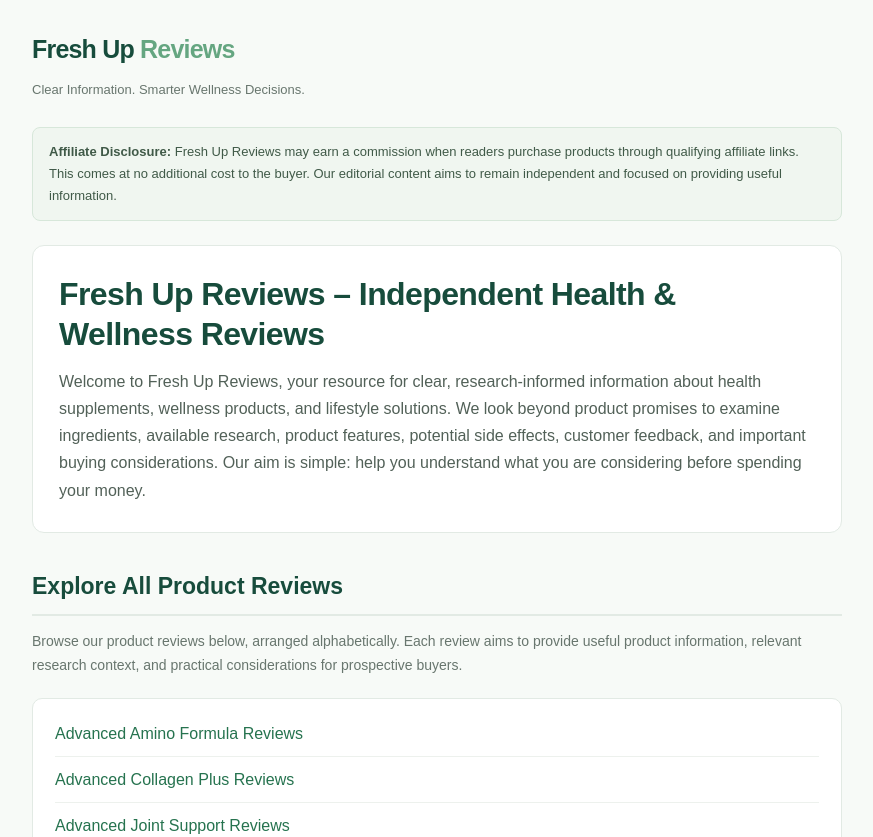
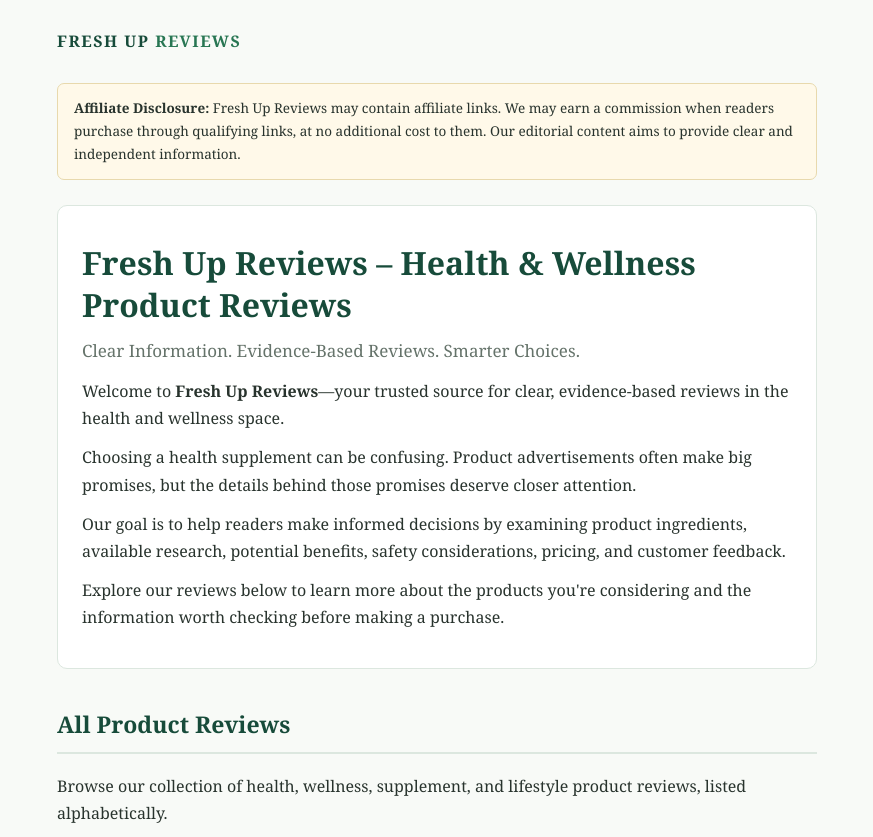
Before and after one commit to freshupreviews/blog, a plain HTML site: page index.html in a window 1280 px wide. Shown: the top 837 px of the page, without its empty margins (203-1076 px from the left). Drawn offline with Linux system fonts and the light colour scheme.

Commit message:
Update index.html

```diff
--- a/index.html
+++ b/index.html
@@ -1,4 +1,3 @@
-
 <!DOCTYPE html>
 <html lang="en">
 <head>
@@ -7,25 +6,20 @@
 
 <title>Fresh Up Reviews | Independent Health & Wellness Reviews</title>
 
-<meta name="description" content="Explore Fresh Up Reviews for clear, research-informed reviews of health supplements, wellness products, books, and digital programs. Make informed decisions with confidence.">
+<meta name="description" content="Welcome to Fresh Up Reviews. Explore independent, evidence-based reviews of health and wellness supplements, ingredients, benefits, safety, and customer feedback.">
 
 <meta name="robots" content="index, follow">
-
-<meta name="theme-color" content="#174c3c">
-
-<meta property="og:type" content="website">
-<meta property="og:title" content="Fresh Up Reviews | Health & Wellness Reviews">
-<meta property="og:description" content="Clear, evidence-informed product reviews, ingredient insights, and practical information to help you make informed wellness decisions.">
+<meta name="theme-color" content="#174b3a">
 
 <style>
 :root {
-    --primary: #174c3c;
-    --primary-light: #e9f3ed;
-    --accent: #65a681;
-    --text: #26332d;
-    --muted: #68766e;
-    --border: #e2eae4;
-    --background: #f7faf7;
+  --green: #174b3a;
+  --green-light: #eaf3ed;
+  --green-accent: #287653;
+  --text: #28332d;
+  --muted: #65736a;
+  --background: #f8faf7;
+  --border: #dce7df;
   --white: #ffffff;
 }
 
@@ -33,12 +27,8 @@
   box-sizing: border-box;
 }
 
-html {
-    scroll-behavior: smooth;
-}
-
 body {
-    font-family: Arial, Helvetica, sans-serif;
+  font-family: Georgia, 'Times New Roman', serif;
   color: var(--text);
   line-height: 1.7;
   margin: 0;
@@ -46,171 +36,131 @@ body {
 }
 
 .wrap {
-    max-width: 850px;
+  max-width: 800px;
   margin: 0 auto;
   padding: 28px 20px 60px;
 }
 
-/* BRAND */
+header {
+  margin-bottom: 28px;
+}
 
 .brand {
-    display: inline-block;
-    color: var(--primary);
-    font-size: 25px;
-    font-weight: 800;
-    letter-spacing: -0.8px;
-    text-decoration: none;
-    margin-bottom: 8px;
+  font-size: 16px;
+  font-weight: bold;
+  letter-spacing: 1.5px;
+  color: var(--green);
+  text-transform: uppercase;
 }
 
 .brand span {
-    color: var(--accent);
+  color: var(--green-accent);
 }
 
-.tagline {
-    font-size: 13px;
-    color: var(--muted);
-    margin: 0 0 26px;
-}
-
-/* INTRO */
-
-.hero {
+.intro {
   background: var(--white);
+  padding: 24px;
+  border-radius: 10px;
   border: 1px solid var(--border);
-    border-radius: 12px;
-    padding: 28px 26px;
   margin-bottom: 22px;
 }
 
 h1 {
   font-size: 32px;
-    line-height: 1.25;
-    color: var(--primary);
-    margin: 0 0 14px;
-    letter-spacing: -0.6px;
+  line-height: 1.3;
+  color: var(--green);
+  margin: 12px 0;
 }
-
-.hero p {
-    font-size: 16px;
-    margin: 0;
-    color: #526158;
-}
-
-/* DISCLOSURE */
-
-.disclosure {
-    background: #f0f6f0;
-    border: 1px solid #d7e7da;
-    padding: 13px 16px;
-    font-size: 13px;
-    border-radius: 8px;
-    margin-bottom: 24px;
-    color: #405a48;
-}
-
-/* CONTENT */
 
 h2 {
   font-size: 23px;
-    color: var(--primary);
-    margin-top: 34px;
-    margin-bottom: 12px;
+  color: var(--green);
+  margin-top: 36px;
+  border-bottom: 2px solid var(--border);
   padding-bottom: 8px;
-    border-bottom: 2px solid var(--border);
+}
+
+h3 {
+  color: var(--green);
+  font-size: 18px;
 }
 
 p {
-    font-size: 15.5px;
+  font-size: 16px;
+  margin: 12px 0;
 }
 
-.intro-note {
+.tagline {
   color: var(--muted);
-    font-size: 14px;
-    margin-bottom: 20px;
+  font-size: 17px;
 }
 
-/* REVIEW LIST */
-
-ul {
-    list-style: none;
-    padding: 0;
-    margin: 16px 0;
+.disclosure {
+  background: #fff9e9;
+  border: 1px solid #e8d9ad;
+  padding: 13px 16px;
+  font-size: 13.5px;
+  border-radius: 7px;
+  margin-bottom: 25px;
 }
 
 .review-list {
-    background: var(--white);
-    border: 1px solid var(--border);
-    border-radius: 10px;
-    padding: 12px 22px;
+  list-style: none;
+  padding: 0;
+  margin: 18px 0;
 }
 
 .review-list li {
-    border-bottom: 1px solid #edf1ed;
-    padding: 9px 0;
   margin: 0;
+  border-bottom: 1px solid var(--border);
 }
 
-.review-list li:last-child {
-    border-bottom: none;
+.review-list a {
+  display: block;
+  padding: 10px 12px;
+  color: var(--green-accent);
+  text-decoration: none;
+  transition: background 0.2s;
 }
 
-a {
-    color: #26734f;
-    text-decoration: none;
-    transition: color 0.2s ease;
-}
-
-a:hover {
-    color: #174c3c;
+.review-list a:hover {
+  background: var(--green-light);
+  color: var(--green);
   text-decoration: underline;
 }
 
-/* ABOUT */
+.review-list a:focus-visible {
+  outline: 2px solid var(--green-accent);
+  outline-offset: 2px;
+}
 
 .about {
-    background: var(--primary-light);
-    border-radius: 10px;
-    padding: 20px 22px;
-    margin-top: 34px;
+  background: var(--green-light);
+  padding: 20px;
+  border-radius: 9px;
+  margin-top: 35px;
 }
 
-.about h2 {
-    margin-top: 0;
-    border-bottom: none;
-}
-
-.about p {
-    margin-bottom: 0;
-}
-
-/* FOOTER */
-
 footer {
-    margin-top: 42px;
+  margin-top: 45px;
+  font-size: 13px;
+  color: var(--muted);
+  border-top: 1px solid var(--border);
   padding-top: 20px;
-    border-top: 1px solid var(--border);
-    color: var(--muted);
-    font-size: 12.5px;
-}
-
-footer p {
-    font-size: 12.5px;
 }
 
 footer a {
-    color: var(--primary);
+  color: var(--green-accent);
+  text-decoration: none;
 }
 
-/* MOBILE */
-
-@media (max-width: 600px) {
-    .wrap {
-        padding: 20px 15px 40px;
+footer a:hover {
+  text-decoration: underline;
 }
 
-    .hero {
-        padding: 22px 18px;
+@media(max-width:600px) {
+  .wrap {
+    padding: 20px 15px 45px;
   }
 
   h1 {
@@ -221,12 +171,8 @@ footer a {
     font-size: 21px;
   }
 
-    .brand {
-        font-size: 23px;
-    }
-
-    .review-list {
-        padding: 10px 16px;
+  .intro {
+    padding: 19px;
   }
 }
 </style>
@@ -237,54 +183,61 @@ footer a {
 <div class="wrap">
 
 <header>
-    <a href="/" class="brand" aria-label="Fresh Up Reviews Home">
-        Fresh Up <span>Reviews</span>
-    </a>
+  <div class="brand">Fresh Up <span>Reviews</span></div>
+</header>
 
-    <p class="tagline">
-        Clear Information. Smarter Wellness Decisions.
-    </p>
-</header>
+<div class="disclosure">
+  <strong>Affiliate Disclosure:</strong>
+  Fresh Up Reviews may contain affiliate links.
+  We may earn a commission when readers purchase
+  through qualifying links, at no additional cost
+  to them. Our editorial content aims to provide
+  clear and independent information.
+</div>
 
 <main>
 
-<div class="disclosure">
-    <strong>Affiliate Disclosure:</strong>
-    Fresh Up Reviews may earn a commission when readers
-    purchase products through qualifying affiliate links.
-    This comes at no additional cost to the buyer.
-    Our editorial content aims to remain independent
-    and focused on providing useful information.
-</div>
+<section class="intro">
 
-<section class="hero">
+<h1>Fresh Up Reviews – Health & Wellness Product Reviews</h1>
 
-    <h1>Fresh Up Reviews – Independent Health & Wellness Reviews</h1>
+<p class="tagline">
+Clear Information. Evidence-Based Reviews. Smarter Choices.
+</p>
 
 <p>
-        Welcome to Fresh Up Reviews, your resource for clear,
-        research-informed information about health supplements,
-        wellness products, and lifestyle solutions.
+Welcome to <strong>Fresh Up Reviews</strong>—your trusted
+source for clear, evidence-based reviews in the health
+and wellness space.
+</p>
 
-        We look beyond product promises to examine ingredients,
-        available research, product features, potential side effects,
-        customer feedback, and important buying considerations.
+<p>
+Choosing a health supplement can be confusing.
+Product advertisements often make big promises,
+but the details behind those promises deserve
+closer attention.
+</p>
 
-        Our aim is simple: help you understand what you are
-        considering before spending your money.
+<p>
+Our goal is to help readers make informed decisions
+by examining product ingredients, available research,
+potential benefits, safety considerations, pricing,
+and customer feedback.
+</p>
+
+<p>
+Explore our reviews below to learn more about the
+products you're considering and the information
+worth checking before making a purchase.
 </p>
 
 </section>
 
-<section>
+<h2>All Product Reviews</h2>
 
-    <h2>Explore All Product Reviews</h2>
-
-    <p class="intro-note">
-        Browse our product reviews below, arranged alphabetically.
-        Each review aims to provide useful product information,
-        relevant research context, and practical considerations
-        for prospective buyers.
+<p>
+Browse our collection of health, wellness, supplement,
+and lifestyle product reviews, listed alphabetically.
 </p>
 
 <ul class="review-list">
@@ -357,11 +310,35 @@ footer a {
 
 </ul>
 
+<section class="about">
+
+<h2>About Fresh Up Reviews</h2>
+
+<p>
+Fresh Up Reviews is an independent review
+and informational website focused on health,
+wellness, dietary supplements, and related
+consumer products.
+</p>
+
+<p>
+We aim to make product information easier to
+understand by examining ingredients, scientific
+research, manufacturer claims, potential side
+effects, and available customer feedback.
+</p>
+
+<p>
+Our editorial approach prioritizes transparency,
+accuracy, and responsible communication.
+We encourage readers to verify product details
+and consult qualified healthcare professionals
+when making decisions about their health.
+</p>
+
 </section>
 
-<section>
-
-    <h2>More Guides and Resources</h2>
+<h2>Additional Guides</h2>
 
 <ul class="review-list">
 <li>
@@ -371,51 +348,29 @@ footer a {
 </li>
 </ul>
 
-</section>
-
-<section class="about">
-
-    <h2>About Fresh Up Reviews</h2>
-
-    <p>
-        Fresh Up Reviews is an independent information and
-        product review website focused on health, wellness,
-        and related lifestyle topics.
-
-        We aim to make product information easier to understand
-        by examining published ingredients, available scientific
-        research, product claims, customer feedback, and potential
-        limitations.
-
-        We believe informed decisions start with clear information,
-        balanced perspectives, and honest communication.
-    </p>
-
-</section>
-
 </main>
 
 <footer>
 
 <p>
 <strong>Disclaimer:</strong>
-        Fresh Up Reviews is an independent review and information
-        website. We are not affiliated with, endorsed by, or the
-        official website of any product or manufacturer featured
-        unless explicitly stated.
+Fresh Up Reviews is an independent informational
+and affiliate review website. We are not the
+official website or manufacturer of any product
+listed on this site.
 </p>
 
 <p>
-        Content is provided for informational and educational
-        purposes only and should not replace professional medical
-        advice, diagnosis, or treatment. Product information,
-        prices, and availability may change.
+Information on this website is for educational
+purposes only and should not replace professional
+medical advice, diagnosis, or treatment.
 </p>
 
 <p>
-        Affiliate relationships may influence how products are
-        monetized, but they should not replace accurate and
-        balanced editorial information.
+Dietary supplements are not intended to diagnose,
+treat, cure, or prevent any disease. Product
+statements have not necessarily been evaluated
+by the Food and Drug Administration.
 </p>
 
 <p>
```
Lines whose indentation alone changed are shown as unchanged.
